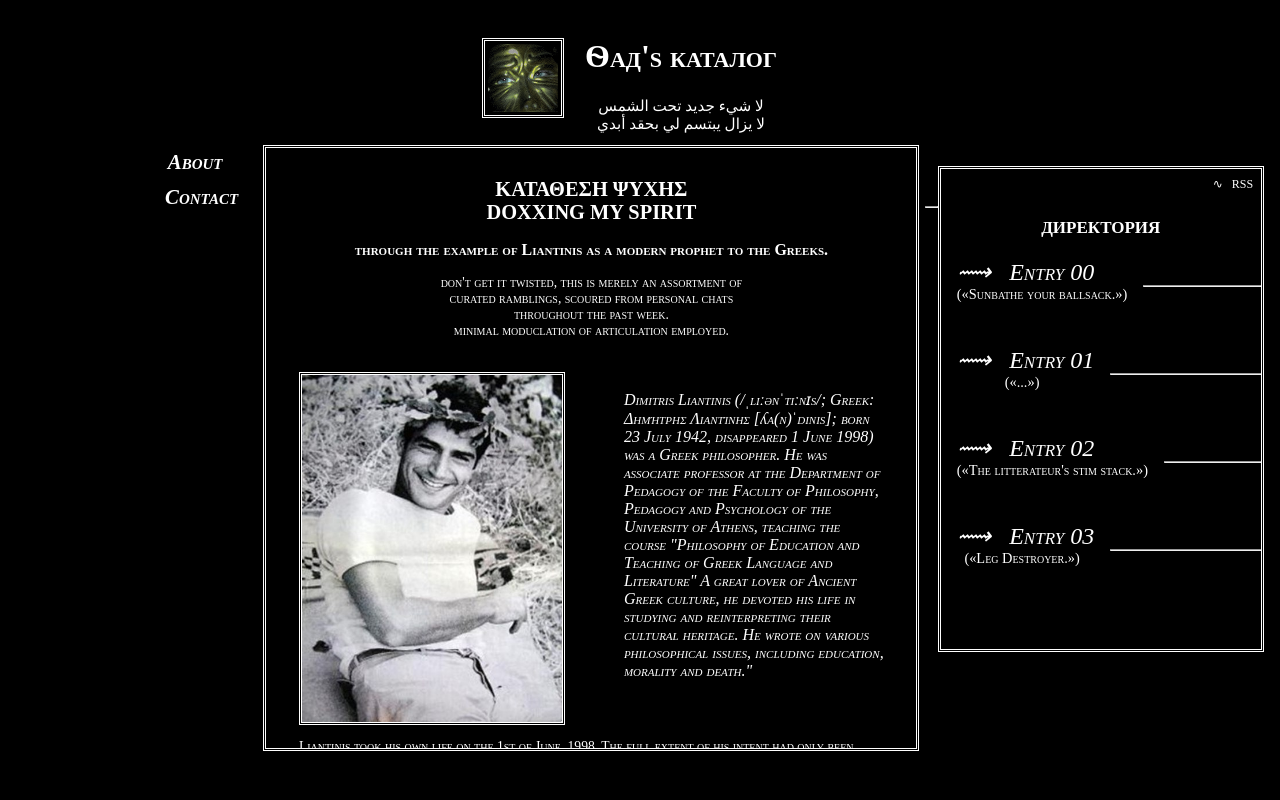
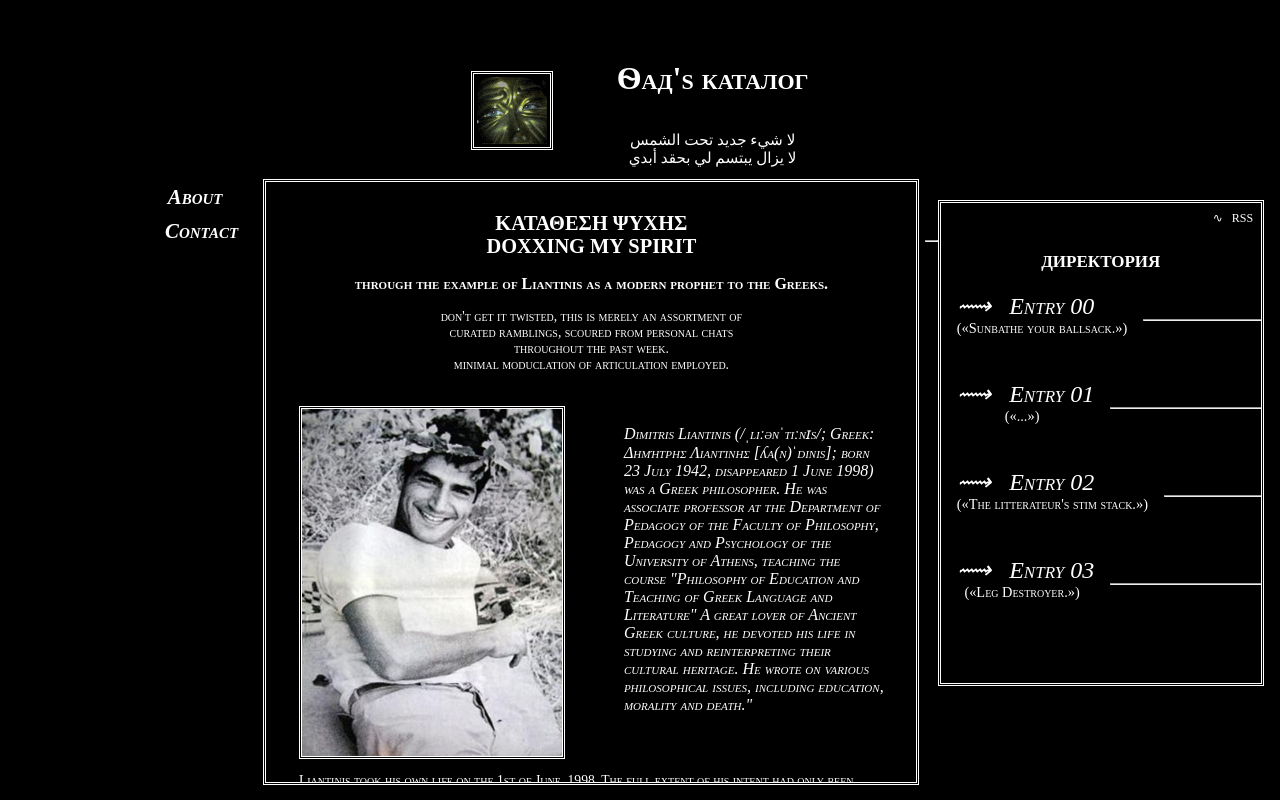
Before and after one commit to nlogocntrcaphnt/nlogocntrcaphnt.github.io, a plain HTML site: page pages/archive/archive.html in a window 1280 px wide. Drawn offline with nearby package versions, Linux system fonts and the light colour scheme.

Commit message:
Add files via upload

```diff
--- a/pages/archive/archive.css
+++ b/pages/archive/archive.css
@@ -10,11 +10,24 @@ header{
 	min-width: 300px;
 	margin: auto;
 
+	display: flex;
+	justify-content: center;
+
+
 	white-space: nowrap;
 
 	text-align: center;
 }
+
+#randImage{
+	margin-top: 40%;
+}
+
 #header-text{
+	display: flex;
+	flex-direction: column;
+	justify-content: start;
+	padding-left: 20%;
 	text-align: center;
 }
 #title{
@@ -27,6 +40,7 @@ header{
 	text-align:center;
 	font-size:0.95rem;
 	font-weight: normal;
+	font-variant: small-caps;
 }
 
 #pfp{
@@ -38,11 +52,11 @@ header{
 	margin: auto;
 	border: double;
 }
-		.rss {
- 			margin: 0;
-  			font-size: 16px;
-  			float: right;
-			background: url(rss-svgrepo-com.svg)
+.rss {
+	margin: 0;
+	font-size: 16px;
+	float: right;
+	background: url(rss-svgrepo-com.svg)
 		}
 .container{
 	display: flex;
```
Also changed, not shown: pages/archive/archive.html (+1 -1 lines).
